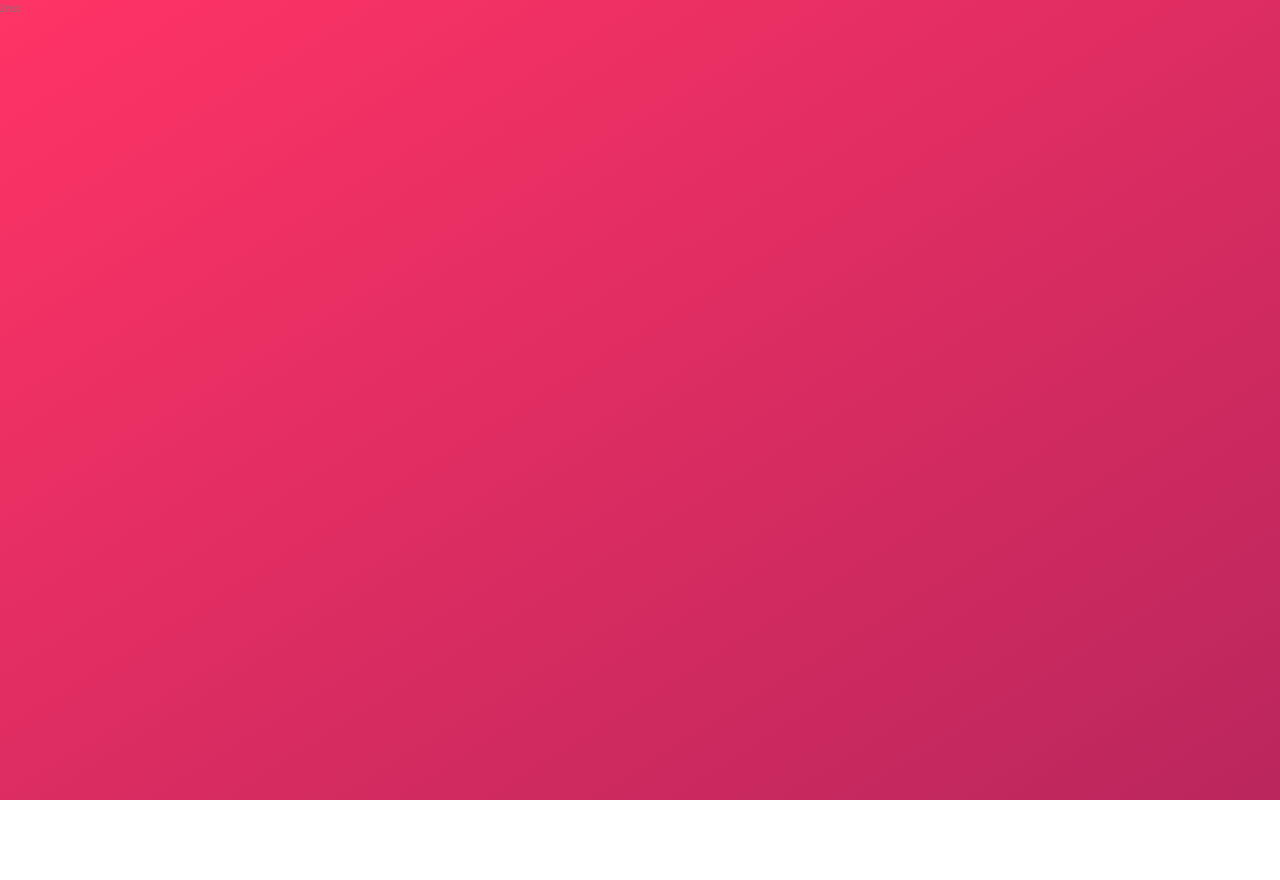
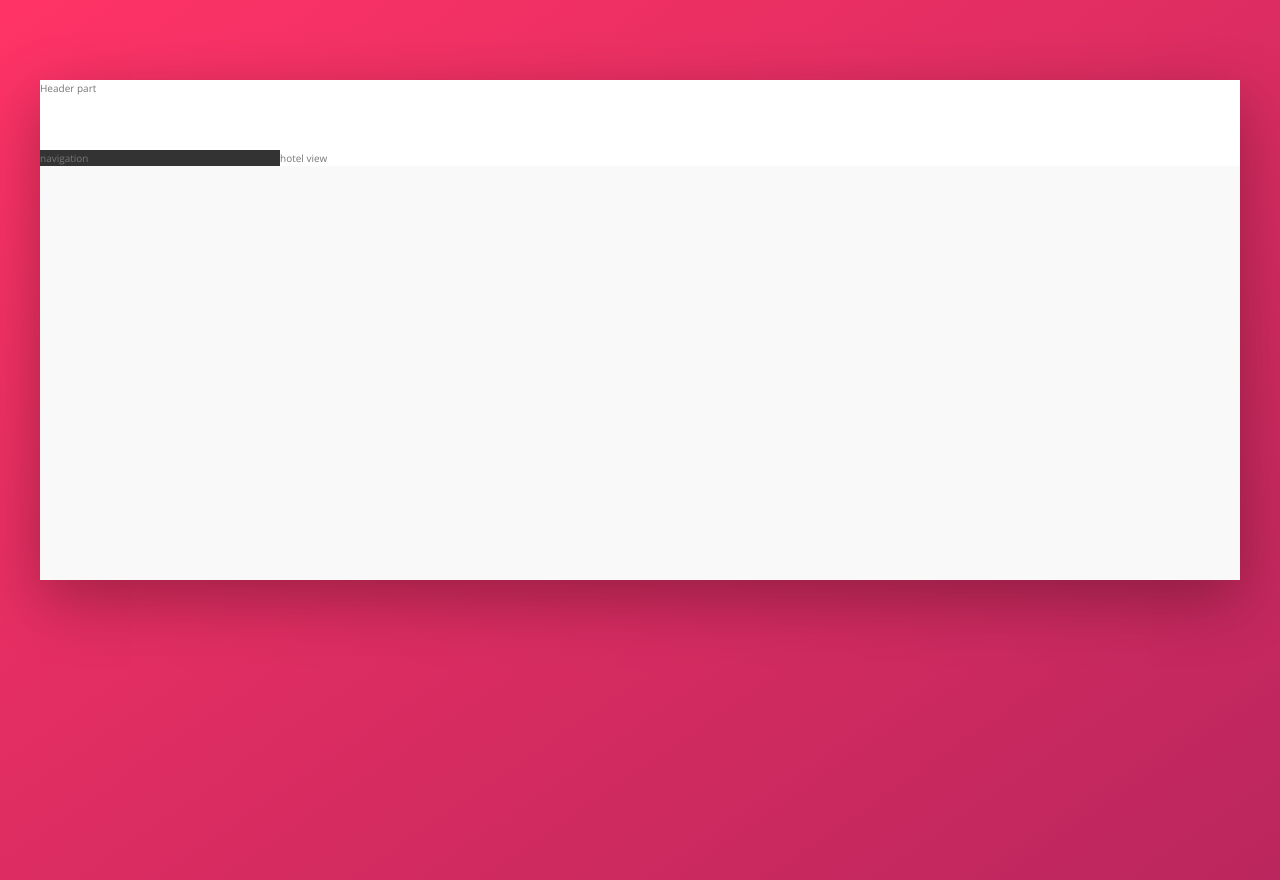
Before and after one commit to adityaind/Tour-Booking-Website--FLEXBOX, a website: page starter/index.html in a window 1280 px wide. Before the commit the page ends 800 px from the top, so only its background shows below. Drawn offline with nearby package versions, Linux system fonts and the light colour scheme.

Commit message:
building overall layout for example: header, nav bar, main view etc

```diff
--- a/starter/index.html
+++ b/starter/index.html
@@ -11,6 +11,14 @@
         <title>2rist &mdash; Your all-in-one booking app</title>
     </head>
     <body>
-        2rist
+        <div class="container">
+            <header class="header">Header part</header>
+            <div class="content">
+                <nav class="sidebar">
+                    navigation
+                </nav>
+                <main class="hotel-view">hotel view</main>
+            </div>
+        </div>
     </body>
 </html>
--- a/starter/sass/_layout.scss
+++ b/starter/sass/_layout.scss
@@ -0,0 +1,24 @@
+.container{
+    max-width: 120rem;
+    margin: 8rem auto;
+    background-color: var(--color-grey-light-1);
+    //delete height later
+    min-height: 50rem;
+    box-shadow: 0 2rem 6rem rgba(0,0,0,0.3);
+}
+.header{
+    height: 7rem;
+    background-color: #fff;
+    border-bottom: var(--color-grey-light-2);
+}
+.content{
+    display: flex;
+}
+.sidebar{
+    background-color: var(--color-grey-dark-1);
+    flex: 0 0 20%;
+}
+.hotel-view{
+    background-color: #fff;
+    flex: 1;
+}
```
Also changed, not shown: starter/css/style.css.
